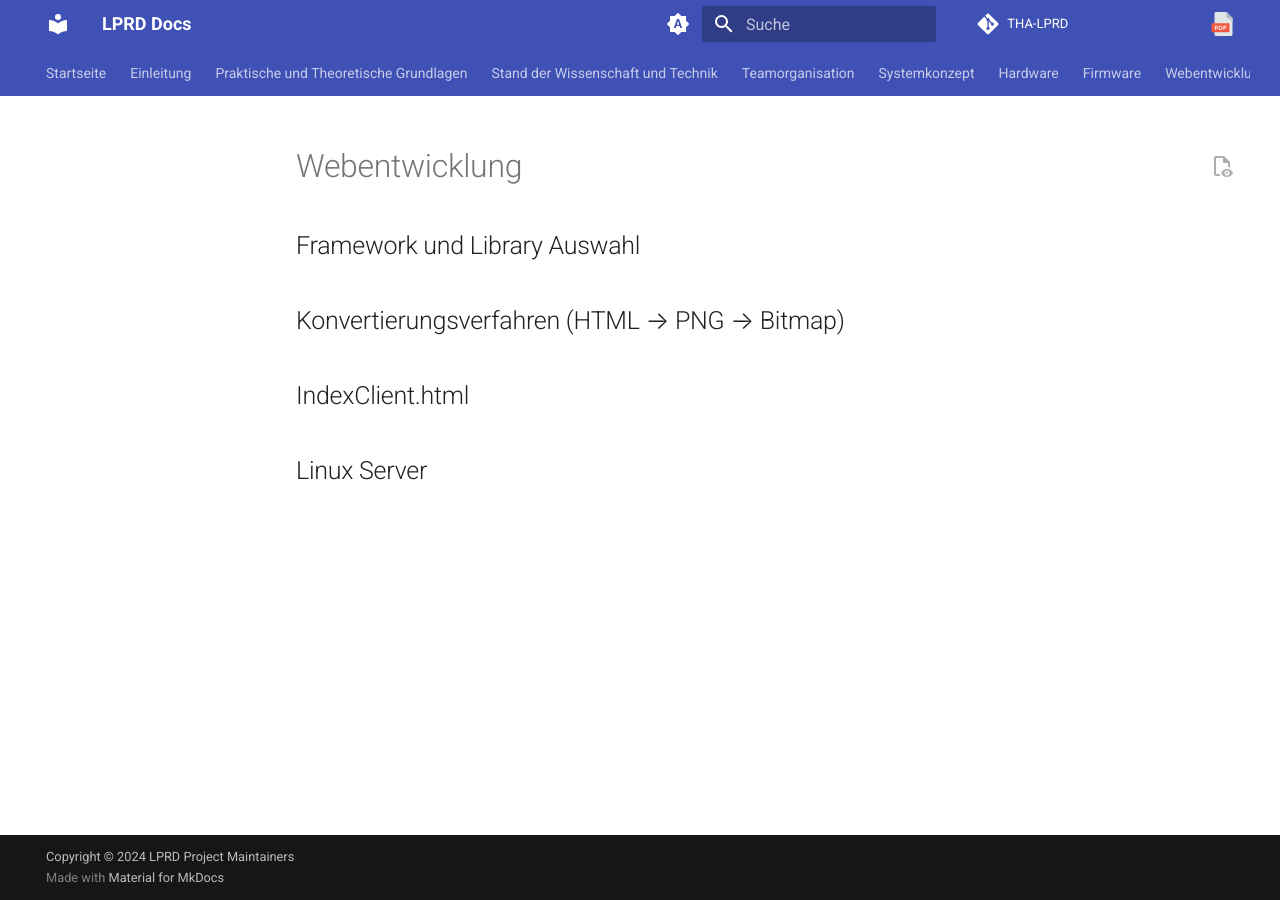
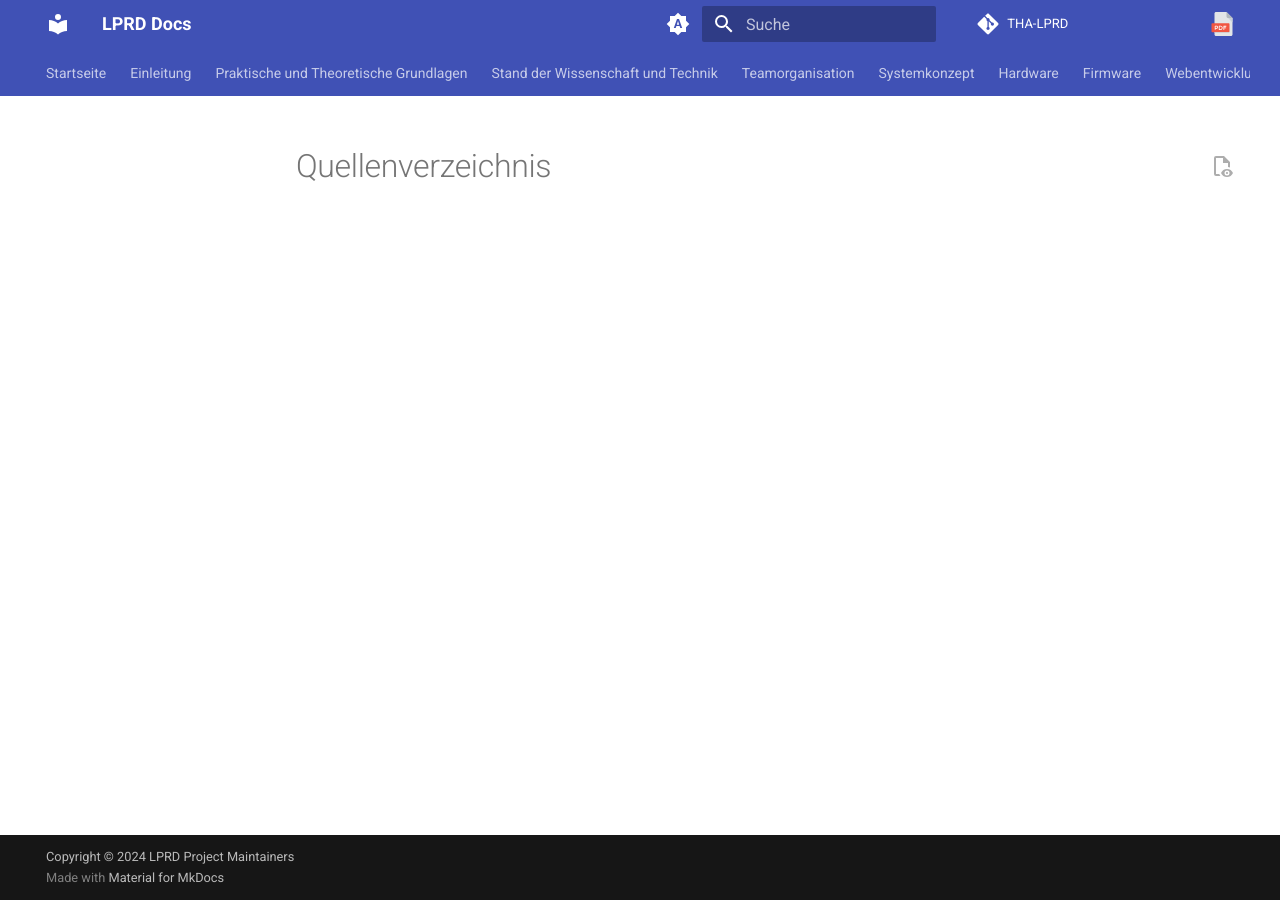
Before and after one commit to THA-LPRD/Docs, an MkDocs documentation site: the page built from docs/Quellenverzeichnis.md, in a window 1280 px wide. Built offline with MkDocs 1.6.1 and Material for MkDocs 9.7.7, drawn with Linux system fonts in a browser that asks for light colours; the version menu is left out.

Commit message:
modified Quellenverzeichnis.md

```diff
--- a/docs/Quellenverzeichnis.md
+++ b/docs/Quellenverzeichnis.md
@@ -1,9 +1 @@
-# Webentwicklung
-
-## Framework und Library Auswahl
-
-## Konvertierungsverfahren (HTML → PNG → Bitmap)
-
-## IndexClient.html
-
-## Linux Server
+# Quellenverzeichnis
```
